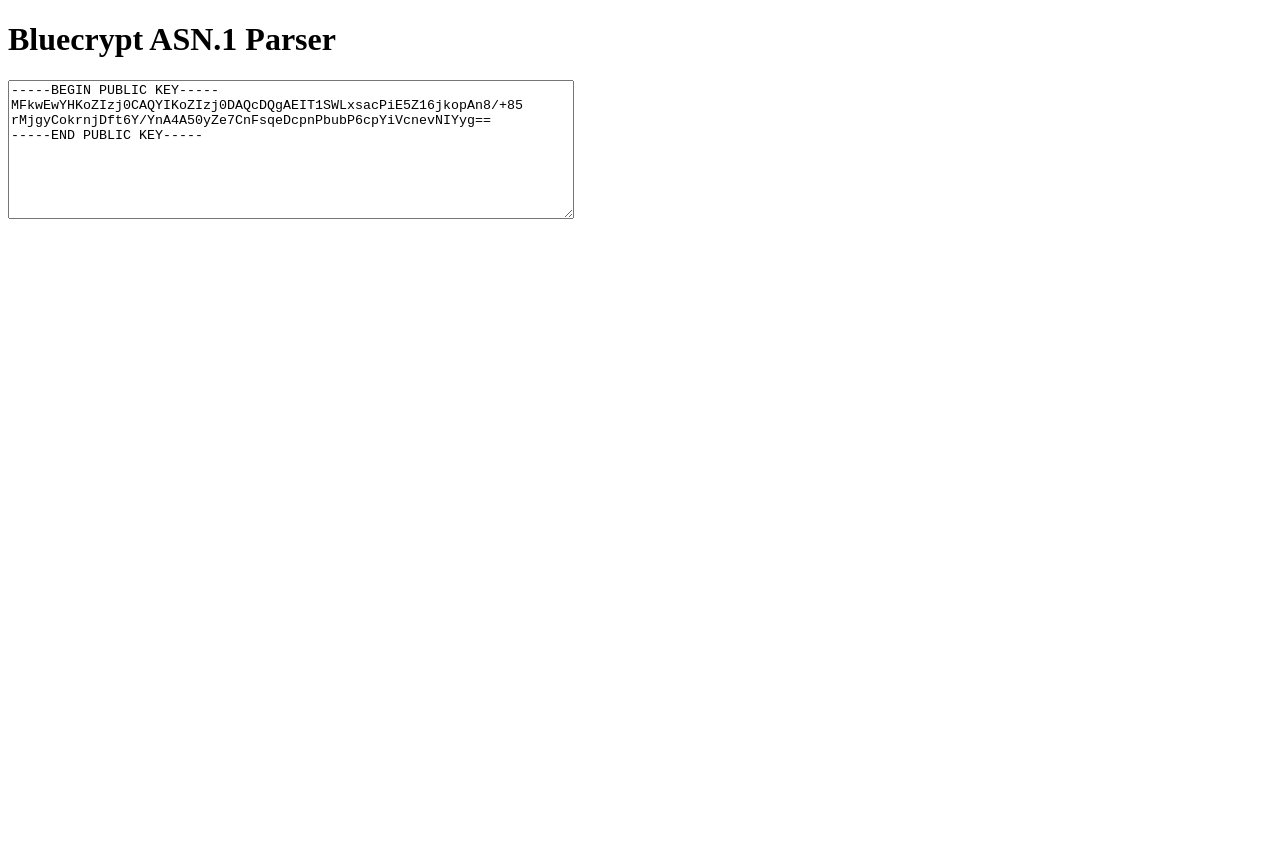
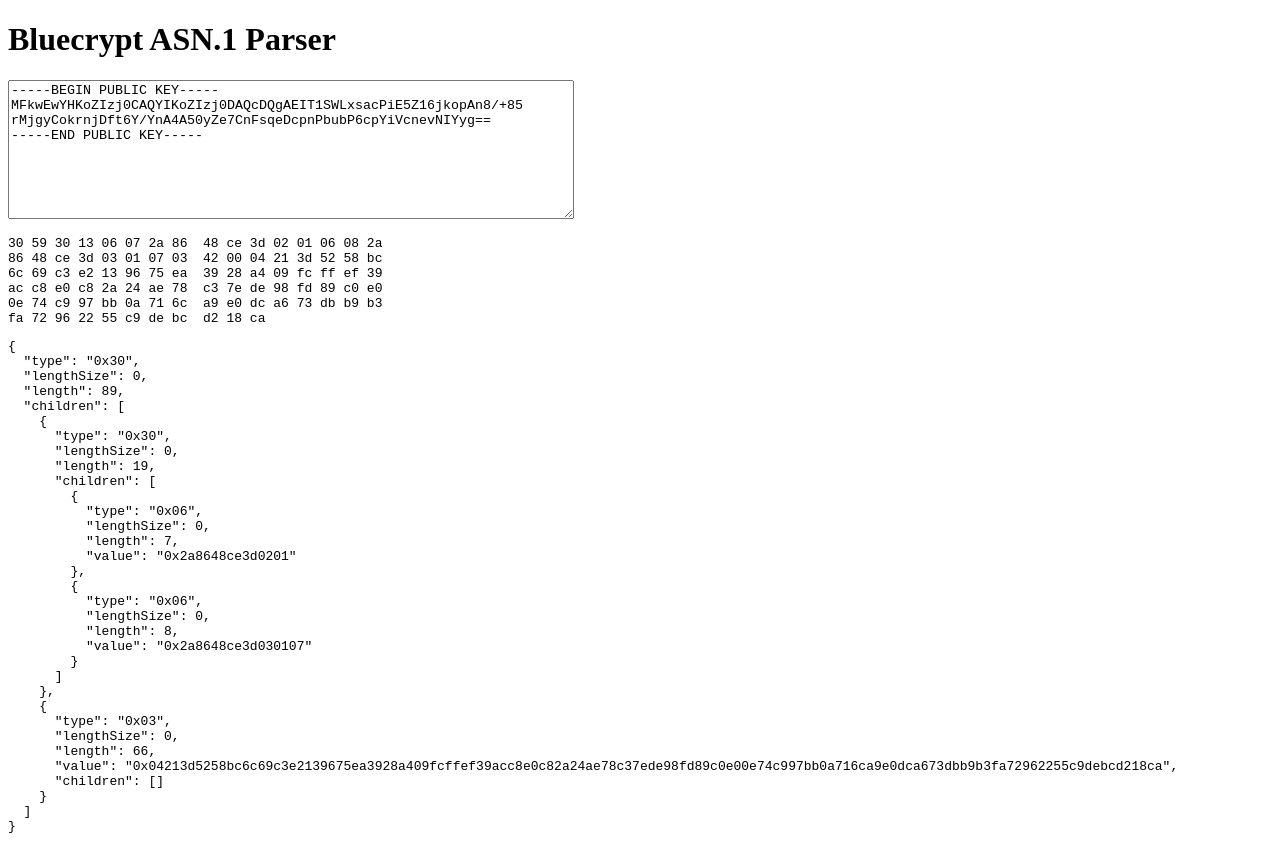
Before and after one commit to oelna/asn1-tools.js, a plain HTML site: page index.html in a window 1280 px wide. Before the commit the page ends 800 px from the top, so only its background shows below. Drawn offline with Linux system fonts and the light colour scheme.

Commit message:
Update index.html

```diff
--- a/index.html
+++ b/index.html
@@ -21,11 +21,12 @@
 
   <pre><code class="js-json"> </code></pre>
 
-  <script src="./asn1-parser.js"></script>
-  <script>
+  <script type="module">
+    import { ASN1, PEM, Enc } from './asn1-tools.js';
+
     var $input = document.querySelector('.js-input');
 
-    function convert() {
+    function convert () {
       console.log('change');
       var pem = PEM.parseBlock(document.querySelector('.js-input').value);
       var hex = Enc.bufToHex(pem.der);
```
